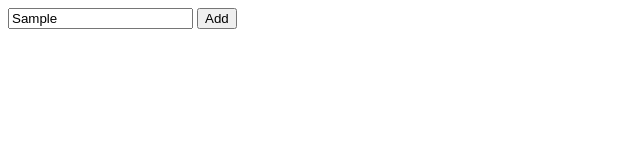
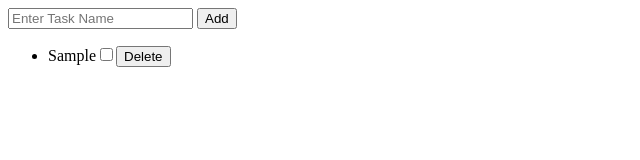
Before and after one commit to Ali-H-Hassan/TaskManager, a plain HTML site: page index.html in a window 1280 px wide. Both pictures are taken after typing "Sample" into the empty fields and a click on the button "Add". Shown: the whole page, without its empty margins (0-640 px from the left). Drawn offline with Linux system fonts and the light colour scheme.

Commit message:
Add Delete Check

```diff
--- a/index.html
+++ b/index.html
@@ -11,6 +11,7 @@
 <body>
     <input type="text" id="textInput" placeholder="Enter Task Name">
     <button id="addTask">Add</button>
+    <ul id="taskList"></ul>
     <script src="script.js"></script>
 </body>
 
--- a/script.js
+++ b/script.js
@@ -0,0 +1,39 @@
+const tasks = [];
+const taskInput = document.getElementById('textInput');
+const addTask = document.getElementById('addTask');
+const taskList = document.getElementById('taskList');
+
+addTask.addEventListener('click', function () {
+    const taskName = taskInput.value;
+    if (taskName.trim() !== '') {
+        tasks.push({ name: taskName, completed: false });
+        taskInput.value = '';
+        updateTaskList();
+    }
+});
+
+function updateTaskList() {
+    taskList.innerHTML = '';
+
+    tasks.forEach(function (task, i) {
+        const li = document.createElement('li');
+        const checkbox = document.createElement('input');
+        checkbox.type = 'checkbox';
+        checkbox.checked = task.completed;
+        checkbox.addEventListener('change', function () {
+            tasks[i].completed = checkbox.checked;
+        });
+
+        const deleteButton = document.createElement('button');
+        deleteButton.textContent = 'Delete';
+        deleteButton.addEventListener('click', function () {
+            tasks.splice(i, 1);
+            updateTaskList();
+        });
+
+        li.textContent = task.name;
+        li.appendChild(checkbox);
+        li.appendChild(deleteButton);
+        taskList.appendChild(li);
+    });
+}
```
